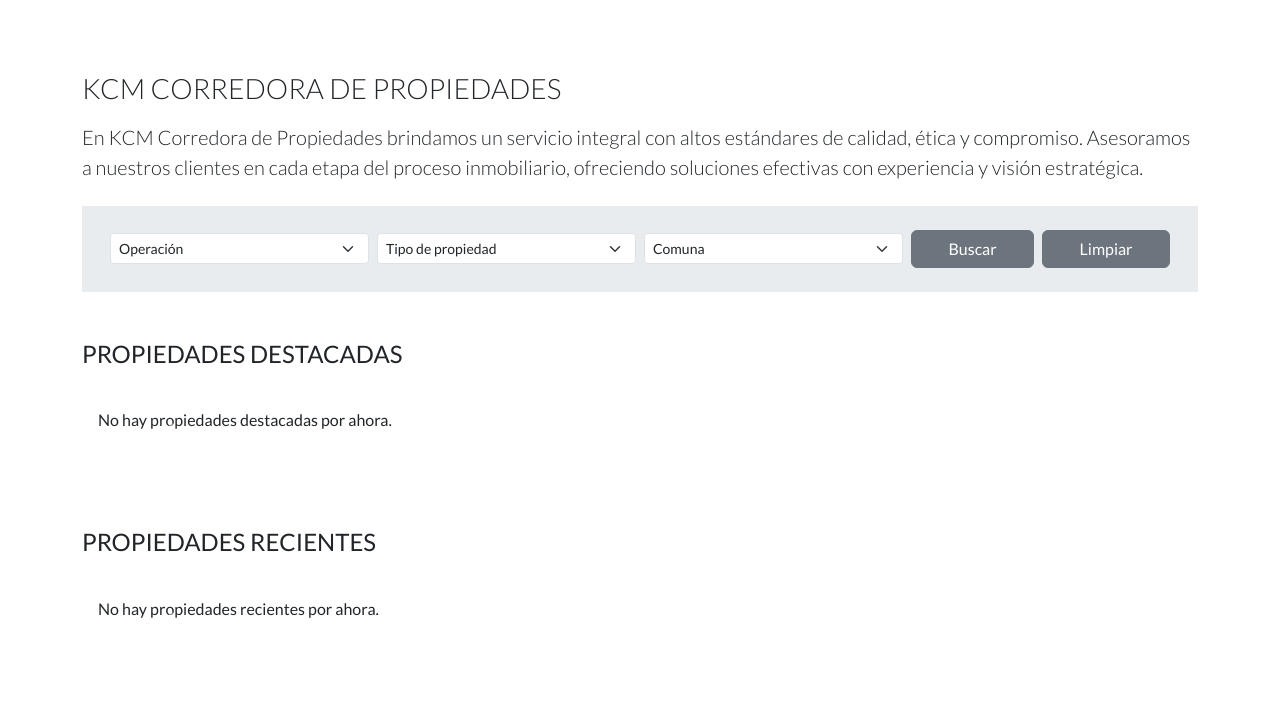
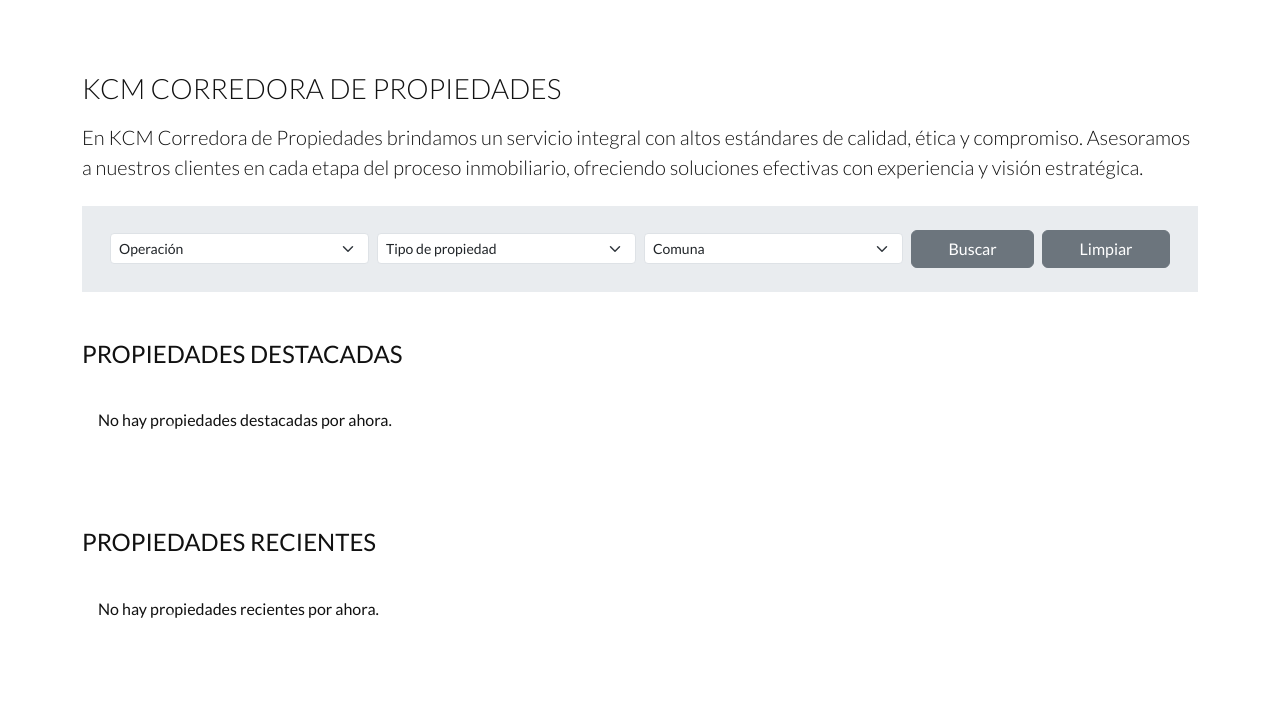
Before and after one commit to Jalann18/kcm-corredora, a Django app: page / in a window 1280 px wide. Shown: the part 101-808 px from the top of the page. Run offline with Django 5.2, Linux system fonts and the light colour scheme; data that the repository does not hold is empty.

Commit message:
Update styles.css

```diff
--- a/static/core/css/styles.css
+++ b/static/core/css/styles.css
@@ -434,3 +434,12 @@ body {
 .seccion-intro { padding: 3rem 0; }
 @media (min-width: 768px){ .seccion-intro { padding: 4rem 0; } }
 .seccion-formulario { padding-bottom: 5rem; }
+
+:root { color-scheme: light; }
+html { color-scheme: light; }
+body { background: #fff; color: #111; }
+
+@media (prefers-color-scheme: dark) {
+  :root { color-scheme: light; }
+  html, body { background: #fff !important; color: #111 !important; }
+}
```
